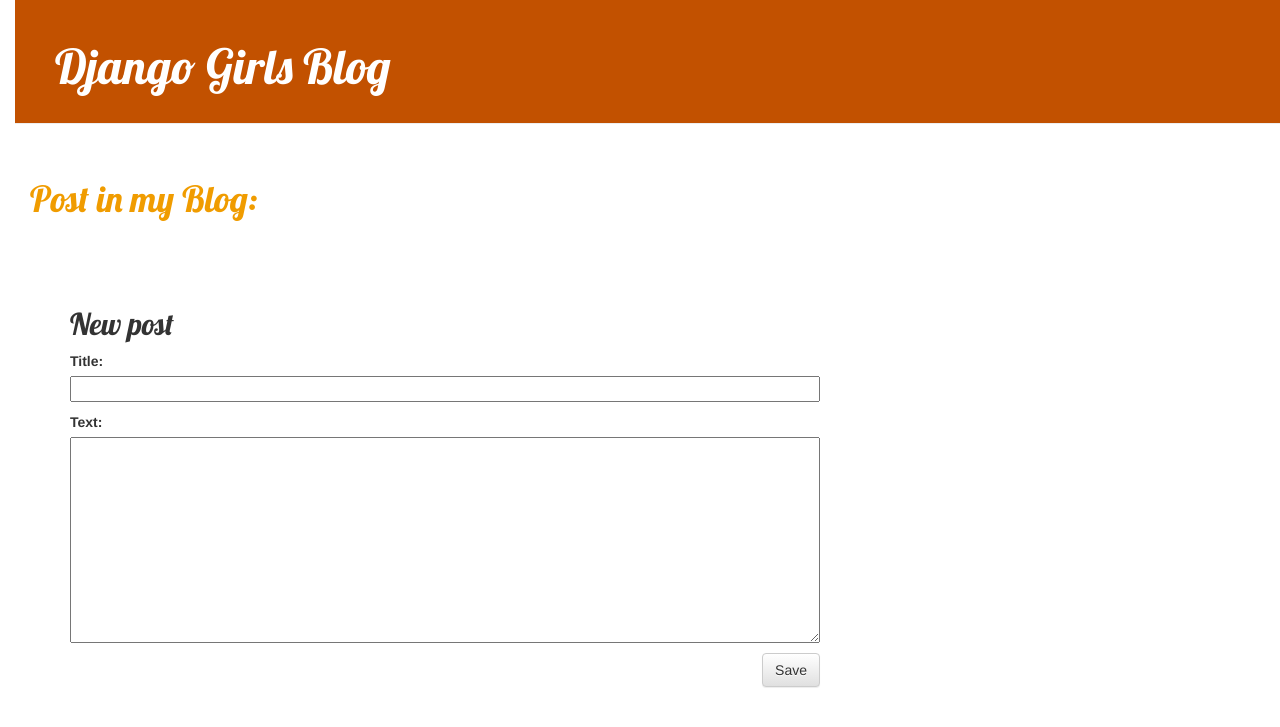
After one commit to HDElectronics/djangoGirlsTutorial, a Django app: page /post/new/ in a window 1280 px wide. The commit adds this page. Shown: the top 727 px of the page. Run offline with Django 3.2, Linux system fonts and the light colour scheme; some libraries are stand-ins or nearby versions.

Commit message:
all done the web site is ready!

```diff
--- /dev/null
+++ b/blog/forms.py
@@ -0,0 +1,9 @@
+from django import forms
+
+from .models import Post
+
+class PostForm(forms.ModelForm):
+
+    class Meta:
+        model = Post
+        fields = ('title', 'text',)
--- a/blog/templates/blog/base.html
+++ b/blog/templates/blog/base.html
@@ -17,7 +17,11 @@
     <body>
 
         <div class="page-header">
+
             <h1><a href="/">Django Girls Blog</a></h1>
+            {% if user.is_authenticated %}
+            <a href="{% url 'post_new' %}" class="top-menu"><span class="glyphicon glyphicon-plus"></span></a>
+            {% endif %}
         </div>
 
         <div class="my-post">
--- /dev/null
+++ b/blog/templates/blog/post_edit.html
@@ -0,0 +1,9 @@
+{% extends 'blog/base.html' %}
+
+{% block content %}
+    <h2>New post</h2>
+    <form method="POST" class="post-form">{% csrf_token %}
+        {{ form.as_p }}
+        <button type="submit" class="save btn btn-default">Save</button>
+    </form>
+{% endblock %}
--- a/blog/urls.py
+++ b/blog/urls.py
@@ -4,4 +4,6 @@
 urlpatterns = [
     path('', views.post_list, name='post_list'),
     path('post/<int:pk>/', views.post_detail, name='post_detail'),
+    path('post/<int:pk>/edit/', views.post_edit, name='post_edit'),
+    path('post/new/', views.post_new, name='post_new'),
 ]
--- a/blog/views.py
+++ b/blog/views.py
@@ -2,6 +2,8 @@
 from django.utils import timezone
 from .models import Post
 from django.shortcuts import render, get_object_or_404
+from django.shortcuts import redirect
+from .forms import PostForm
 
 def post_list(request):
     posts = Post.objects.filter(published_date__lte=timezone.now()).order_by('published_date')
@@ -10,3 +12,30 @@
 def post_detail(request, pk):
     post = get_object_or_404(Post, pk=pk)
     return render(request, 'blog/post_detail.html', {'post': post})
+
+def post_new(request):
+    if request.method == "POST":
+        form = PostForm(request.POST)
+        if form.is_valid():
+            post = form.save(commit=False)
+            post.author = request.user
+            post.published_date = timezone.now()
+            post.save()
+            return redirect('post_detail', pk=post.pk)
+    else:
+        form = PostForm()
+    return render(request, 'blog/post_edit.html', {'form': form})
+
+def post_edit(request, pk):
+    post = get_object_or_404(Post, pk=pk)
+    if request.method == "POST":
+        form = PostForm(request.POST, instance=post)
+        if form.is_valid():
+            post = form.save(commit=False)
+            post.author = request.user
+            post.published_date = timezone.now()
+            post.save()
+            return redirect('post_detail', pk=post.pk)
+    else:
+        form = PostForm(instance=post)
+    return render(request, 'blog/post_edit.html', {'form': form})
--- a/mysite/urls.py
+++ b/mysite/urls.py
@@ -4,4 +4,5 @@
 urlpatterns = [
     path('admin/', admin.site.urls),
     path('', include('blog.urls')),
+
 ]
```
Also changed, not shown: blog/templates/blog/post_detail.html (+7 -0 lines).
